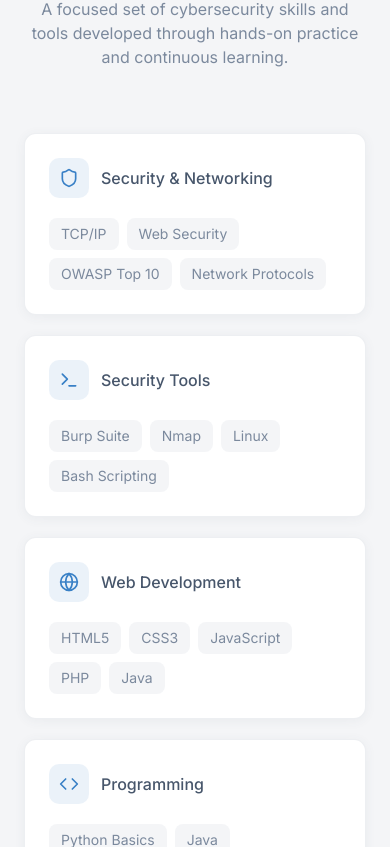
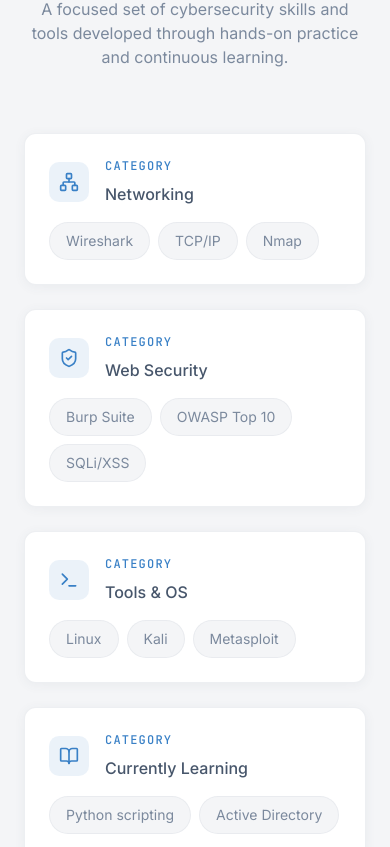
Before and after one commit to rajivsthh/portfolio-main, a React (Vite) app: page / in a window 390 px wide. Shown: the part 2057-2904 px from the top of the page. Built offline with nearby package versions, Linux system fonts and the light colour scheme; no server answers; the HTML template or start-up script is replaced by a standard one.

Commit message:
Refactor SkillsSection component and add responsive grid layout for skills

```diff
--- a/src/components/SkillsSection.tsx
+++ b/src/components/SkillsSection.tsx
@@ -1,35 +1,25 @@
-import { Shield, Globe, Terminal, Code, Brain, Search } from 'lucide-react';
+import { Network, ShieldCheck, Terminal, BookOpen } from 'lucide-react';
 
 const skillCategories = [
   {
-    title: "Security & Networking",
-    icon: Shield,
-    skills: ["TCP/IP", "Web Security", "OWASP Top 10", "Network Protocols"],
+    title: 'Networking',
+    icon: Network,
+    skills: ['Wireshark', 'TCP/IP', 'Nmap'],
   },
   {
-    title: "Security Tools",
-    icon: Terminal,
-    skills: ["Burp Suite", "Nmap", "Linux", "Bash Scripting"],
+    title: 'Web Security',
+    icon: ShieldCheck,
+    skills: ['Burp Suite', 'OWASP Top 10', 'SQLi/XSS'],
   },
   {
-    title: "Web Development",
-    icon: Globe,
-    skills: ["HTML5", "CSS3", "JavaScript", "PHP", "Java"],
+    title: 'Tools & OS',
+    icon: Terminal,
+    skills: ['Linux', 'Kali', 'Metasploit'],
   },
   {
-    title: "Programming",
-    icon: Code,
-    skills: ["Python Basics", "Java", "Shell Scripting"],
-  },
-  {
-    title: "Soft Skills",
-    icon: Brain,
-    skills: ["Problem Solving", "Research & Analysis", "Critical Thinking"],
-  },
-  {
-    title: "Learning Focus",
-    icon: Search,
-    skills: ["Penetration Testing", "Vulnerability Assessment", "Security Auditing"],
+    title: 'Currently Learning',
+    icon: BookOpen,
+    skills: ['Python scripting', 'Active Directory'],
   },
 ];
 
@@ -51,27 +41,30 @@ const SkillsSection = () => {
           </div>
 
           {/* Skills Grid */}
-          <div className="grid md:grid-cols-2 lg:grid-cols-3 gap-5">
+          <div className="skills-grid">
             {skillCategories.map((category, index) => (
-              <div key={index} className="card-pro p-6 group">
-                <div className="flex items-center gap-3 mb-5">
+              <article key={index} className="skill-card card-pro group">
+                <div className="skill-card-header">
                   <div className="icon-container">
                     <category.icon className="w-5 h-5 text-primary" />
                   </div>
-                  <h3 className="font-medium text-foreground">{category.title}</h3>
+                  <div>
+                    <span className="skill-category-label">Category</span>
+                    <h3 className="font-medium text-foreground">{category.title}</h3>
+                  </div>
                 </div>
 
-                <div className="flex flex-wrap gap-2">
+                <div className="skills-pill-list">
                   {category.skills.map((skill, skillIndex) => (
                     <span
                       key={skillIndex}
-                      className="skill-tag"
+                      className="skills-pill"
                     >
                       {skill}
                     </span>
                   ))}
                 </div>
-              </div>
+              </article>
             ))}
           </div>
         </div>
--- a/src/index.css
+++ b/src/index.css
@@ -308,6 +308,46 @@
     transform: translateX(4px);
   }
 
+  .skills-grid {
+    display: grid;
+    grid-template-columns: repeat(auto-fit, minmax(260px, 1fr));
+    gap: var(--space-lg);
+  }
+
+  .skill-card {
+    padding: var(--space-lg);
+  }
+
+  .skill-card-header {
+    display: flex;
+    align-items: center;
+    gap: var(--space-md);
+    margin-bottom: var(--space-md);
+  }
+
+  .skill-category-label {
+    @apply section-label;
+    display: block;
+    margin-bottom: var(--space-sm);
+  }
+
+  .skills-pill-list {
+    display: flex;
+    flex-wrap: wrap;
+    gap: var(--space-sm);
+  }
+
+  .skills-pill {
+    @apply text-sm text-muted-foreground bg-muted/60 border border-border/60;
+    border-radius: 9999px;
+    padding: var(--space-sm) var(--space-md);
+    transition: all 0.2s ease;
+  }
+
+  .skills-pill:hover {
+    @apply bg-primary/10 text-primary border-primary/25;
+  }
+
   .hero-section {
     padding-top: var(--space-2xl);
   }
```
